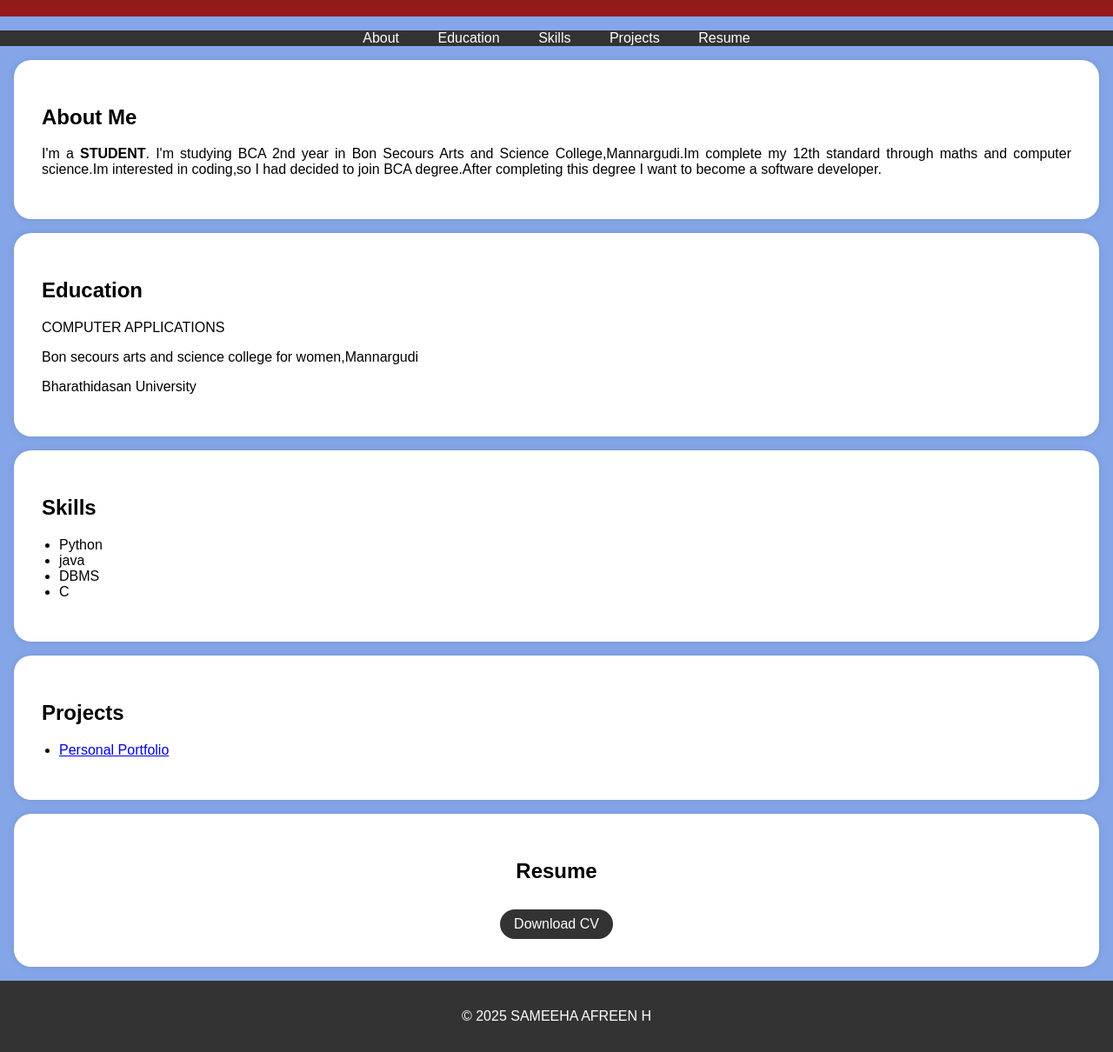
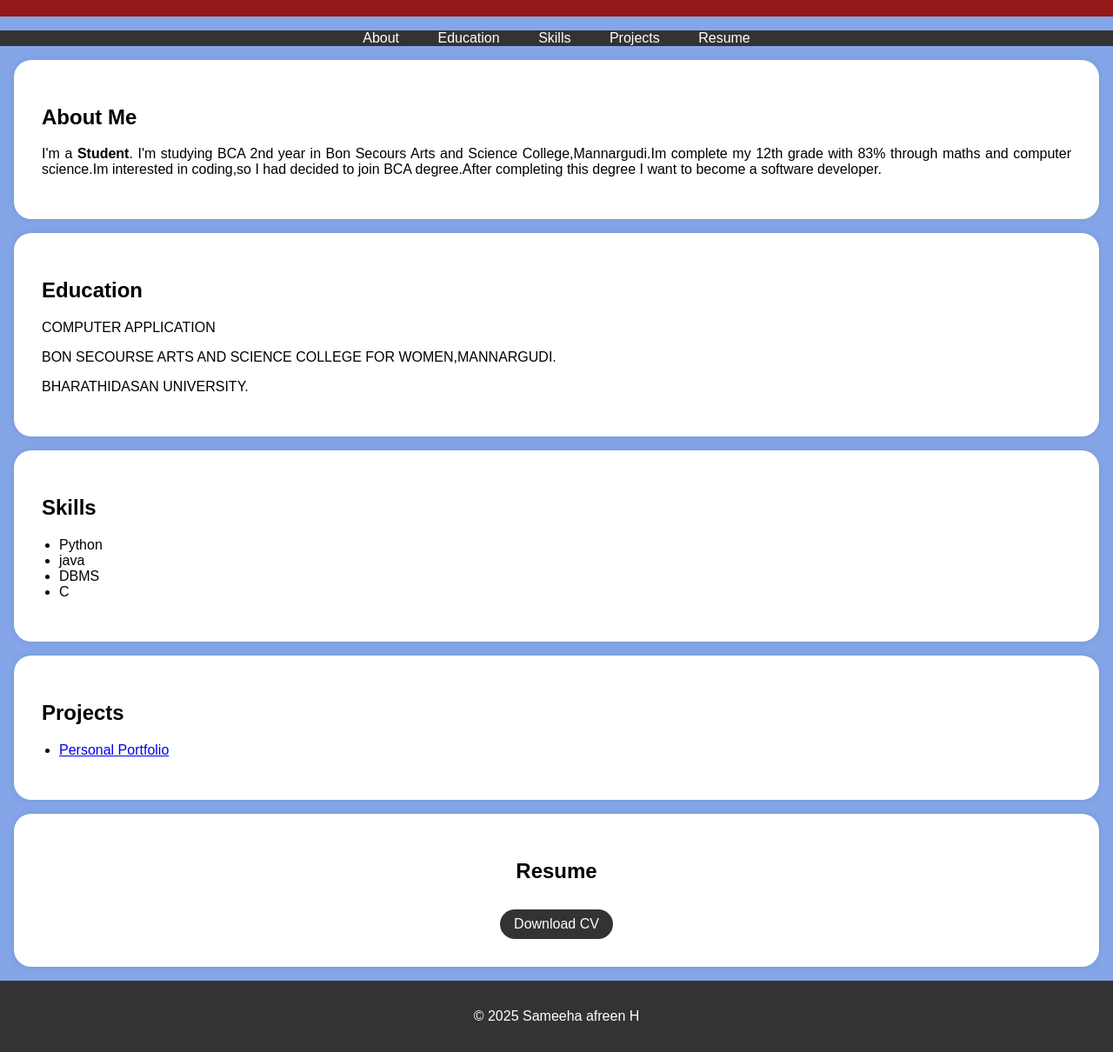
Before and after one commit to sameehaja2005/digital-portfolio, a plain HTML site: page index.html in a window 1280 px wide. Shown: the part 178-1388 px from the top of the page at 87% size. Drawn offline with Linux system fonts and the light colour scheme.

Commit message:
Update index.html

```diff
--- a/index.html
+++ b/index.html
@@ -115,16 +115,16 @@
     <section id="about">
         <div class="section-content">
             <h2>About Me</h2>
-            <p>I'm a <b>STUDENT</b>. I'm studying BCA 2nd year in Bon Secours Arts and Science College,Mannargudi.Im complete my 12th standard through maths and computer science.Im interested in coding,so I had decided to join BCA degree.After completing this degree I want to become a software developer.</p>
+            <p>I'm a <b>Student</b>. I'm studying BCA 2nd year in Bon Secours Arts and Science College,Mannargudi.Im complete my 12th grade with 83% through maths and computer science.Im interested in coding,so I had decided to join BCA degree.After completing this degree I want to become a software developer.</p>
         </div>
     </section>
 
     <section id="education">
         <div class="section-content">
             <h2>Education</h2>
-            <p>COMPUTER APPLICATIONS<p>
-            <p>Bon secours arts and science college for women,Mannargudi</p>
-            <p>Bharathidasan University</p>
+            <p>COMPUTER APPLICATION<p>
+            <p>BON SECOURSE ARTS AND SCIENCE COLLEGE FOR WOMEN,MANNARGUDI.</p>
+            <p>BHARATHIDASAN UNIVERSITY.</p>
 
 
         </div>
@@ -164,7 +164,7 @@
     </section>
 
     <footer>
-        <p>&copy; 2025 SAMEEHA AFREEN H</p>
+        <p>&copy; 2025 Sameeha afreen H</p>
     </footer>
 
     <script>
```
